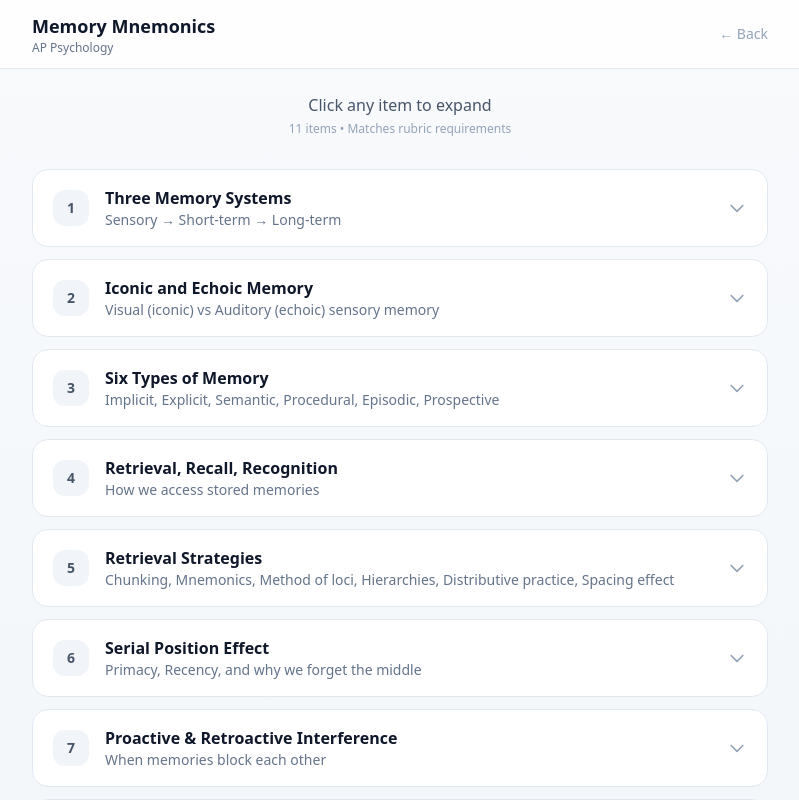
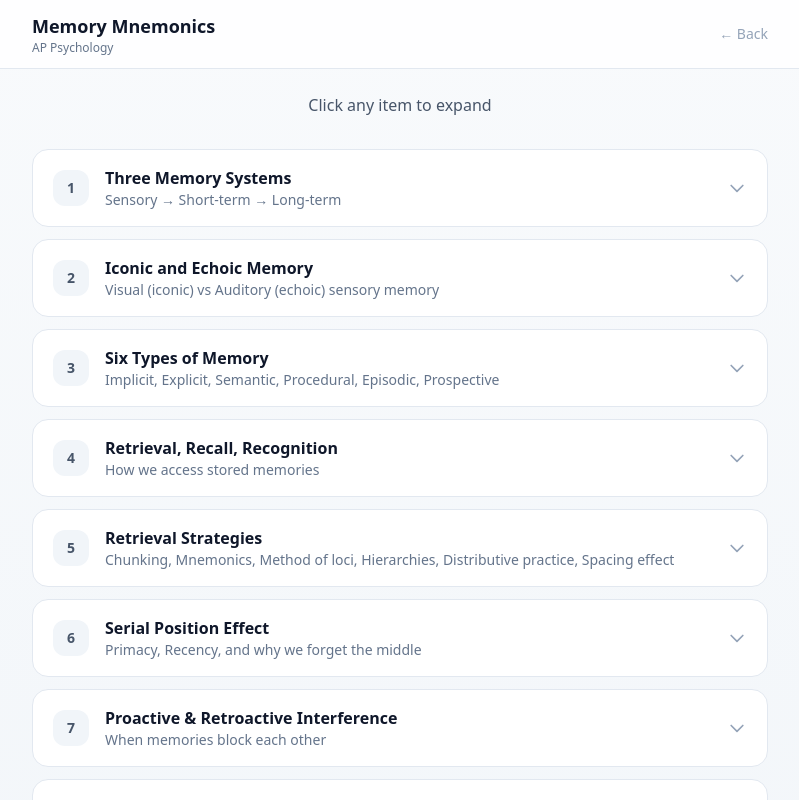
Before and after one commit to batmanhogwarts/jica-assessment, a React (Create React App) app: page /mnemonics in a window 1280 px wide. Shown: the top 800 px of the page, without its empty margins (240-1039 px from the left). Built offline with nearby package versions, Linux system fonts and the light colour scheme.

Commit message:
Update Mnemonics.jsx

```diff
--- a/src/Mnemonics.jsx
+++ b/src/Mnemonics.jsx
@@ -572,7 +572,6 @@ const MnemonicsPage = () => {
         {/* Intro */}
         <div className="text-center mb-8">
           <p className="text-slate-600">Click any item to expand</p>
-          <p className="text-xs text-slate-400 mt-1">11 items • Matches rubric requirements</p>
         </div>
 
         {/* Items */}
```
